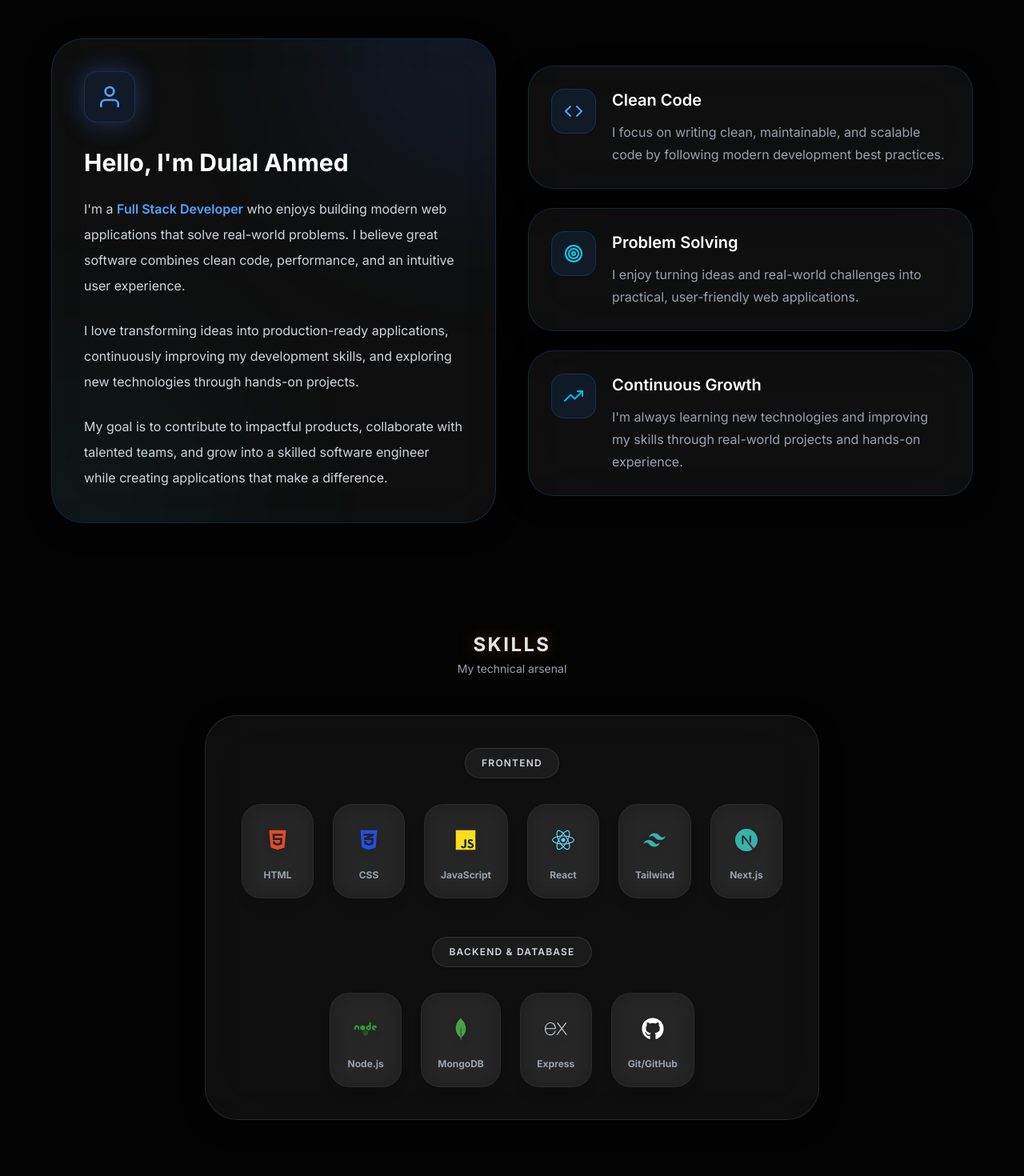
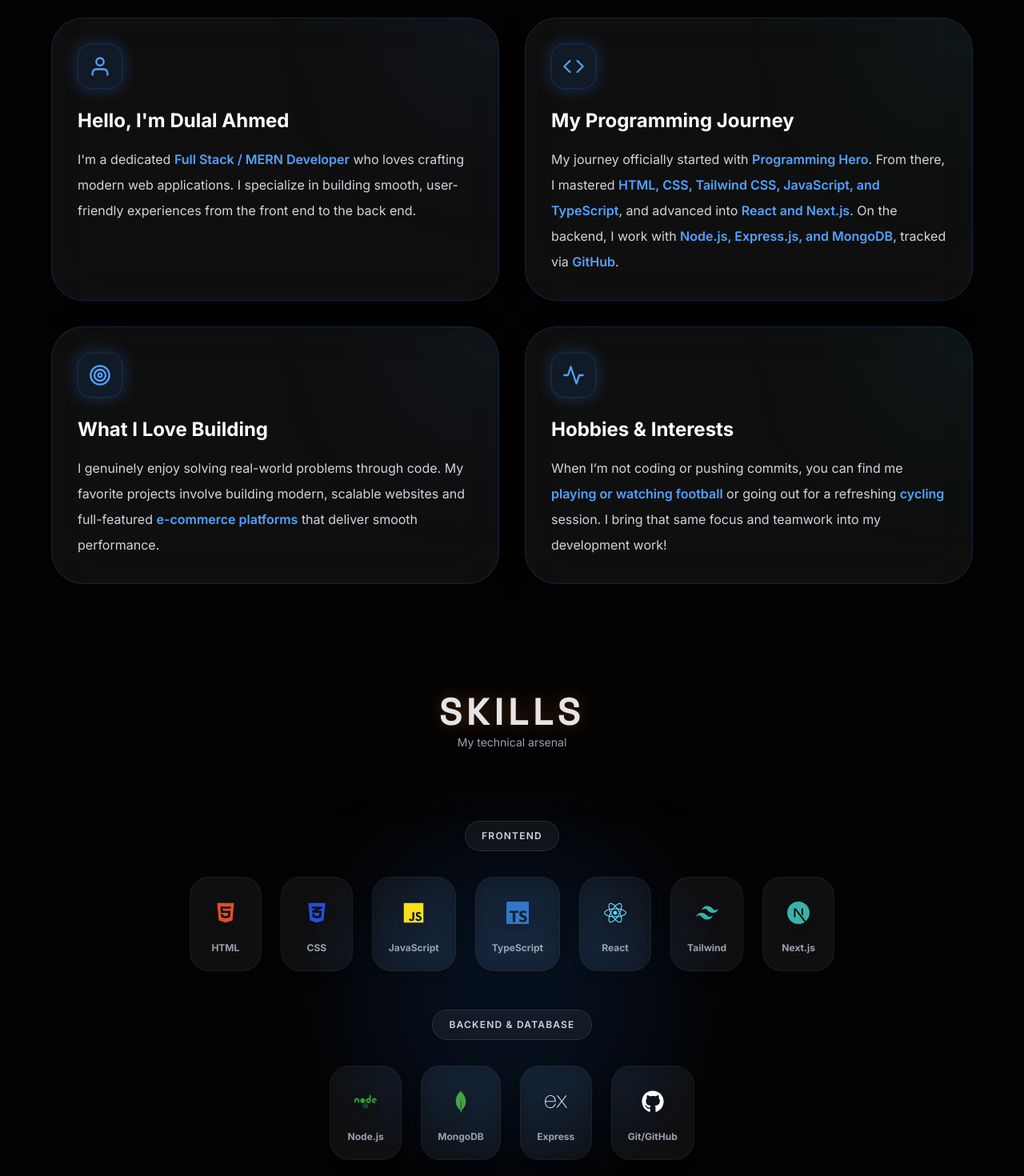
Before and after one commit to dulal71/my-portfolio-dulal-ahmed, a Next.js app: page / in a window 1280 px wide. Shown: the part 1300-2770 px from the top of the page at 80% size. Built offline with nearby package versions, Linux system fonts and the light colour scheme.

Commit message:
add typescript in skills section

```diff
--- a/src/app/globals.css
+++ b/src/app/globals.css
@@ -1,14 +1,18 @@
 @import "tailwindcss";
+
+@theme {
+  --font-sans: var(--font-inter);
+  --font-heading: var(--font-space-grotesk);
+}
 
 /* ── Base Styles ── */
 @layer base {
   body {
     background-color: #030303;
     color: #e5e5e5;
-    font-family: Inter, system-ui, sans-serif;
+    font-family: var(--font-inter);
   }
 }
-
 /* ── Custom CSS Variables ── */
 :root {
   --brand-red: #e11d48;
--- a/src/app/page.js
+++ b/src/app/page.js
@@ -18,12 +18,13 @@ import { Briefcase, CheckCircle, X } from "lucide-react";
 import { FaGraduationCap } from "react-icons/fa";
 import { Heart, Layout, Wind } from "lucide-react";
 import { FaLinkedin } from "react-icons/fa";
-import { FaXTwitter } from "react-icons/fa6";
+
 import { Mail } from "lucide-react";
 import { MapPin } from "lucide-react";
 import { Navbar } from "@/components/Navbar";
 import { Hero } from "@/components/Hero";
 import About from "@/components/About";
+import Skills from "@/components/Skills";
 
 const socialLinks = [
   {
@@ -348,7 +349,7 @@ export default function Home() {
           </div>
 
           <div className="overflow-hidden h-12 mb-8 flex items-center justify-center">
-            <span className="loader-text-span text-lg md:text-2xl font-bold tracking-[0.3em] uppercase text-transparent bg-clip-text bg-gradient-to-r from-brand-orange via-brand-red to-purple-500 drop-shadow-[0_0_15px_rgba(225,29,72,0.5)]">
+            <span className="loader-text-span text-lg md:text-2xl font-bold tracking-[0.3em] uppercase text-transparent bg-clip-text bg-gradient-to-r from-purple-500 via-purple-700 to-purple-500 drop-shadow-[0_0_15px_rgba(225,29,72,0.5)]">
               Welcome to my portfolio
             </span>
           </div>
@@ -374,63 +375,7 @@ export default function Home() {
        <About></About>
 
         {/* Skills */}
-        <section id="skills" className="reveal-section mb-40 pt-10 scroll-mt-20 text-center">
-          <div className="text-center mb-12">
-            <h2 className="text-brand-orange text-2xl font-bold uppercase tracking-widest drop-shadow-[0_0_10px_rgba(249,115,22,0.3)]">Skills</h2>
-            <p className="text-gray-400 text-sm mt-1">My technical arsenal</p>
-          </div>
-
-          <div className="skill-container bg-white/5 backdrop-blur-2xl border border-white/10 rounded-[2.5rem] p-10 max-w-3xl mx-auto shadow-[0_8px_32px_rgba(0,0,0,0.3)] hover:border-white/20 transition-all duration-500 relative overflow-hidden group">
-            <div className="absolute inset-0 bg-gradient-to-tr from-brand-orange/5 to-brand-red/5 opacity-0 group-hover:opacity-100 transition-opacity duration-500"></div>
-
-            {/* Frontend */}
-            <h3 className="text-xs font-semibold text-gray-300 mb-8 uppercase tracking-widest bg-white/5 inline-block px-5 py-2.5 rounded-full border border-white/10 shadow-sm relative z-10">Frontend</h3>
-            <div className="flex flex-wrap justify-center gap-6 mb-12 relative z-10">
-              {[
-                { icon: <FaHtml5 className="w-7 h-7 text-[#E44D26]" />, name: 'HTML' },
-                { icon: <FaCss3Alt className="w-7 h-7 text-[#264DE4]" />, name: 'CSS' },
-                { icon: <IoLogoJavascript className="w-7 h-7 text-[#F7DF1E]" />, name: 'JavaScript' },
-                { icon: <FaReact className="w-7 h-7 text-[#61DAFB]" />, name: 'React' },
-                { icon: <SiTailwindcss className="w-7 h-7 text-[#38B2AC]" />, name: 'Tailwind' },
-                { icon: <SiNextdotjs className="w-7 h-7 text-[#38B2AC]" />, name: 'Next.js' },
-              ].map((skill, idx) => (
-                <motion.div
-                  key={idx}
-                  whileHover={{ y: -5, scale: 1.05 }}
-                  className="skill-item flex flex-col items-center gap-3 bg-white/5  p-5 rounded-3xl border border-white/5 hover:border-white/20 transition-colors backdrop-blur-md shadow-lg hover:shadow-[0_0_25px_rgba(59,130,246,0.5)]"
-                >
-                  <div className="w-12 h-12 flex items-center justify-center drop-shadow-lg">
-                    {skill.icon}
-                  </div>
-                  <span className="text-xs font-bold text-gray-400">{skill.name}</span>
-                </motion.div>
-              ))}
-            </div>
-
-            {/* Backend & Tools */}
-            <h3 className="text-xs font-semibold text-gray-300 mb-8 uppercase tracking-widest bg-white/5 inline-block px-5 py-2.5 rounded-full border border-white/10 shadow-sm relative z-10">Backend & Database</h3>
-            <div className="flex flex-wrap justify-center gap-6 relative z-10">
-              {[
-                { icon: <FaNode className="w-7 h-7 text-[#339933]" />, name: 'Node.js' },
-                { icon: <SiMongodb className="w-7 h-7 text-[#47A248]" />, name: 'MongoDB' },
-                { icon: <SiExpress className="w-7 h-7 text-gray-300" />, name: 'Express' },
-                { icon: <FaGithub className="w-7 h-7 text-white" />, name: 'Git/GitHub' },
-
-              ].map((skill, idx) => (
-                <motion.div
-                  key={idx}
-                  whileHover={{ y: -5, scale: 1.05 }}
-                  className="skill-item flex flex-col items-center gap-3 bg-white/5 hover:bg-white/10 p-5 rounded-3xl border border-white/5 hover:border-white/20 transition-colors backdrop-blur-md shadow-lg hover:hover:shadow-[0_0_25px_rgba(59,130,246,0.5)]"
-                >
-                  <div className="w-12 h-12 flex items-center justify-center drop-shadow-lg">
-                    {skill.icon}
-                  </div>
-                  <span className="text-xs font-bold text-gray-400">{skill.name}</span>
-                </motion.div>
-              ))}
-            </div>
-          </div>
-        </section>
+       <Skills></Skills>
 
         {/* Projects */}
         <section id="projects" className="reveal-section mb-40 pt-10 scroll-mt-20">
--- a/src/components/About.jsx
+++ b/src/components/About.jsx
@@ -6,35 +6,16 @@ import {
   FiCode,
   FiTarget,
   FiTrendingUp,
+  FiActivity,
 } from "react-icons/fi";
-
-const features = [
-  {
-    icon: <FiCode className="w-6 h-6 text-blue-400" />,
-    title: "Clean Code",
-    description:
-      "I focus on writing clean, maintainable, and scalable code by following modern development best practices.",
-  },
-  {
-    icon: <FiTarget className="w-6 h-6 text-cyan-400" />,
-    title: "Problem Solving",
-    description:
-      "I enjoy turning ideas and real-world challenges into practical, user-friendly web applications.",
-  },
-  {
-    icon: <FiTrendingUp className="w-6 h-6 text-sky-400" />,
-    title: "Continuous Growth",
-    description:
-      "I'm always learning new technologies and improving my skills through real-world projects and hands-on experience.",
-  },
-];
 
 const About = () => {
   return (
     <section
       id="about"
-      className="max-w-7xl mx-auto  md:px-10 py-24"
+      className="max-w-7xl mx-auto md:px-10 py-24"
     >
+
       {/* Heading */}
       <motion.div
         initial={{ opacity: 0, y: 40 }}
@@ -57,93 +38,101 @@ const About = () => {
         </p>
       </motion.div>
 
-      {/* Content */}
-      <div className="grid lg:grid-cols-2 gap-10 items-center">
-        {/* Left */}
+      {/* Grid container for separated sections */}
+      <div className="grid md:grid-cols-2 gap-8">
+
+        {/* 1. Introduction Card */}
         <motion.div
-          initial={{ opacity: 0, x: -60 }}
-          whileInView={{ opacity: 1, x: 0 }}
+          initial={{ opacity: 0, y: 30 }}
+          whileInView={{ opacity: 1, y: 0 }}
           viewport={{ once: true }}
-          transition={{ duration: 0.7 }}
-          className="relative overflow-hidden rounded-[2.5rem] border border-blue-500/20 bg-white/5 backdrop-blur-2xl p-5 md:p-10 shadow-[0_8px_32px_rgba(0,0,0,0.35)]"
+          transition={{ duration: 0.5 }}
+          className="relative overflow-hidden rounded-[2.5rem] border border-blue-500/20 bg-white/5 backdrop-blur-2xl p-6 md:p-8 shadow-[0_8px_32px_rgba(0,0,0,0.35)]"
         >
-          {/* Background Glow */}
-          <div className="absolute -top-28 -right-24 w-64 h-64 rounded-full bg-blue-500/20 blur-[120px]" />
-          <div className="absolute -bottom-24 -left-20 w-64 h-64 rounded-full bg-cyan-500/10 blur-[120px]" />
-
+          <div className="absolute -top-20 -right-20 w-48 h-48 rounded-full bg-blue-500/10 blur-[100px]" />
           <div className="relative z-10">
-            <div className="w-16 h-16 rounded-2xl bg-blue-500/10 border border-blue-500/20 flex items-center justify-center mb-8 shadow-[0_0_30px_rgba(59,130,246,0.35)]">
-              <FiUser className="w-8 h-8 text-blue-400" />
+            <div className="w-14 h-14 rounded-2xl bg-blue-500/10 border border-blue-500/20 flex items-center justify-center mb-6 shadow-[0_0_20px_rgba(59,130,246,0.3)]">
+              <FiUser className="w-7 h-7 text-blue-400" />
             </div>
-
-            <h3 className="text-3xl font-bold text-white mb-6">
+            <h3 className="text-2xl font-bold text-white mb-4">
               Hello, I'm Dulal Ahmed
             </h3>
-
-            <div className="space-y-6 text-gray-300 leading-8">
-              <p>
-                I'm a{" "}
+            <p className="text-gray-300 leading-8">
+              I'm a dedicated{" "}
               <span className="text-blue-400 font-semibold">
-                  Full Stack Developer
+                Full Stack / MERN Developer
               </span>{" "}
-                who enjoys building modern web applications that solve
-                real-world problems. I believe great software combines clean
-                code, performance, and an intuitive user experience.
+              who loves crafting modern web applications. I specialize in building smooth, user-friendly experiences from the front end to the back end.
             </p>
-
-              <p>
-                I love transforming ideas into production-ready applications,
-                continuously improving my development skills, and exploring new
-                technologies through hands-on projects.
-              </p>
-
-              <p>
-                My goal is to contribute to impactful products, collaborate with
-                talented teams, and grow into a skilled software engineer while
-                creating applications that make a difference.
-              </p>
-            </div>
           </div>
         </motion.div>
 
-        {/* Right Cards */}
-        <div className="space-y-6">
-          {features.map((item, index) => (
+        {/* 2. Programming Journey Card */}
         <motion.div
-              key={item.title}
-              initial={{ opacity: 0, x: 60 }}
-              whileInView={{ opacity: 1, x: 0 }}
+          initial={{ opacity: 0, y: 30 }}
+          whileInView={{ opacity: 1, y: 0 }}
           viewport={{ once: true }}
-              transition={{
-                duration: 0.6,
-                delay: index * 0.15,
-              }}
-              whileHover={{
-                y: -8,
-                scale: 1.02,
-              }}
-              className="relative overflow-hidden rounded-[2rem] border border-blue-500/20 bg-white/5 backdrop-blur-2xl p-7 shadow-[0_8px_32px_rgba(0,0,0,0.35)] hover:border-blue-400/40 hover:shadow-[0_0_40px_rgba(59,130,246,0.25)] transition-all duration-500"
+          transition={{ duration: 0.5, delay: 0.1 }}
+          className="relative overflow-hidden rounded-[2.5rem] border border-blue-500/20 bg-white/5 backdrop-blur-2xl p-6 md:p-8 shadow-[0_8px_32px_rgba(0,0,0,0.35)]"
         >
-              <div className="absolute inset-0 bg-gradient-to-r from-blue-500/5 to-cyan-500/5 opacity-0 hover:opacity-100 transition-opacity duration-500" />
-
-              <div className="relative z-10 flex gap-5">
-                <div className="w-14 h-14 rounded-2xl bg-blue-500/10 border border-blue-500/20 flex items-center justify-center flex-shrink-0">
-                  {item.icon}
+          <div className="absolute -top-20 -right-20 w-48 h-48 rounded-full bg-cyan-500/10 blur-[100px]" />
+          <div className="relative z-10">
+            <div className="w-14 h-14 rounded-2xl bg-blue-500/10 border border-blue-500/20 flex items-center justify-center mb-6 shadow-[0_0_20px_rgba(59,130,246,0.3)]">
+              <FiCode className="w-7 h-7 text-blue-400" />
             </div>
-
-                <div>
-                  <h4 className="text-xl font-semibold text-white mb-3">
-                    {item.title}
-                  </h4>
-
-                  <p className="text-gray-400 leading-7">
-                    {item.description}
+            <h3 className="text-2xl font-bold text-white mb-4">
+              My Programming Journey
+            </h3>
+            <p className="text-gray-300 leading-8">
+              My journey officially started with <span className="text-blue-400 font-semibold">Programming Hero</span>. From there, I mastered <span className="text-blue-400 font-semibold">HTML, CSS, Tailwind CSS, JavaScript, and TypeScript</span>, and advanced into <span className="text-blue-400 font-semibold">React and Next.js</span>. On the backend, I work with <span className="text-blue-400 font-semibold">Node.js, Express.js, and MongoDB</span>, tracked via <span className="text-blue-400 font-semibold">GitHub</span>.
             </p>
           </div>
+        </motion.div>
+
+        {/* 3. Work I Enjoy Card */}
+        <motion.div
+          initial={{ opacity: 0, y: 30 }}
+          whileInView={{ opacity: 1, y: 0 }}
+          viewport={{ once: true }}
+          transition={{ duration: 0.5, delay: 0.2 }}
+          className="relative overflow-hidden rounded-[2.5rem] border border-blue-500/20 bg-white/5 backdrop-blur-2xl p-6 md:p-8 shadow-[0_8px_32px_rgba(0,0,0,0.35)]"
+        >
+          <div className="absolute -top-20 -right-20 w-48 h-48 rounded-full bg-blue-500/10 blur-[100px]" />
+          <div className="relative z-10">
+            <div className="w-14 h-14 rounded-2xl bg-blue-500/10 border border-blue-500/20 flex items-center justify-center mb-6 shadow-[0_0_20px_rgba(59,130,246,0.3)]">
+              <FiTarget className="w-7 h-7 text-blue-400" />
+            </div>
+            <h3 className="text-2xl font-bold text-white mb-4">
+              What I Love Building
+            </h3>
+            <p className="text-gray-300 leading-8">
+              I genuinely enjoy solving real-world problems through code. My favorite projects involve building modern, scalable websites and full-featured <span className="text-blue-400 font-semibold">e-commerce platforms</span> that deliver smooth performance.
+            </p>
           </div>
         </motion.div>
-          ))}
+
+        {/* 4. Hobbies & Personality Card */}
+        <motion.div
+          initial={{ opacity: 0, y: 30 }}
+          whileInView={{ opacity: 1, y: 0 }}
+          viewport={{ once: true }}
+          transition={{ duration: 0.5, delay: 0.3 }}
+          className="relative overflow-hidden rounded-[2.5rem] border border-blue-500/20 bg-white/5 backdrop-blur-2xl p-6 md:p-8 shadow-[0_8px_32px_rgba(0,0,0,0.35)]"
+        >
+          <div className="absolute -top-20 -right-20 w-48 h-48 rounded-full bg-cyan-500/10 blur-[100px]" />
+          <div className="relative z-10">
+            <div className="w-14 h-14 rounded-2xl bg-blue-500/10 border border-blue-500/20 flex items-center justify-center mb-6 shadow-[0_0_20px_rgba(59,130,246,0.3)]">
+              <FiActivity className="w-7 h-7 text-blue-400" />
             </div>
+            <h3 className="text-2xl font-bold text-white mb-4">
+              Hobbies & Interests
+            </h3>
+            <p className="text-gray-300 leading-8">
+              When I’m not coding or pushing commits, you can find me <span className="text-blue-400 font-semibold">playing or watching football</span> or going out for a refreshing <span className="text-blue-400 font-semibold">cycling</span> session. I bring that same focus and teamwork into my development work!
+            </p>
+          </div>
+        </motion.div>
+
       </div>
     </section>
   );
--- /dev/null
+++ b/src/components/Skills.jsx
@@ -0,0 +1,73 @@
+import React from 'react';
+import { FaCss3Alt, FaGithub, FaHtml5, FaNode, FaReact } from 'react-icons/fa';
+import { IoLogoJavascript } from 'react-icons/io5';
+import { SiExpress, SiMongodb, SiNextdotjs, SiTailwindcss, SiTypescript } from 'react-icons/si';
+import { motion, AnimatePresence } from "framer-motion";
+import { spaceGrotesk } from '@/lib/fonts';
+const Skills = () => {
+    return (
+       <section id="skills" className="reveal-section mb-40 pt-10 scroll-mt-20 text-center">
+      {/* Top section heading */}
+      <div className="text-center mb-12">
+        <h2 className={`${spaceGrotesk.className} text-3xl md:text-4xl lg:text-5xl font-bold uppercase tracking-widest drop-shadow-[0_0_10px_rgba(249,115,22,0.3)]`}>SKILLS</h2>
+        <p className="text-gray-400 text-sm mt-1">My technical arsenal</p>
+      </div>
+
+      <div className="skill-container backdrop-blur-2xl rounded-[2.5rem] p-10 max-w-4xl mx-auto shadow-[0_8px_32px_rgba(0,0,0,0.3)] hover:border-white/20 transition-all duration-500 relative overflow-hidden group">
+        {/* Ambient blue glow blob positioned dead center *inside* the card container */}
+        <div className="pointer-events-none absolute top-1/2 left-1/2 -translate-x-1/2 -translate-y-1/2 w-96 h-96 bg-blue-500/10 rounded-full blur-3xl z-0" />
+
+        <div className="absolute inset-0 bg-gradient-to-tr from-brand-orange/5 to-brand-red/5 opacity-0 group-hover:opacity-100 transition-opacity duration-500"></div>
+
+        {/* Frontend */}
+        <h3 className="text-xs font-semibold text-gray-300 mb-8 uppercase tracking-widest bg-white/5 inline-block px-5 py-2.5 rounded-full border border-white/10 shadow-sm relative z-10">Frontend</h3>
+        <div className="flex flex-wrap justify-center gap-6 mb-12 relative z-10">
+          {[
+            { icon: <FaHtml5 className="w-7 h-7 text-[#E44D26]" />, name: 'HTML' },
+            { icon: <FaCss3Alt className="w-7 h-7 text-[#264DE4]" />, name: 'CSS' },
+            { icon: <IoLogoJavascript className="w-7 h-7 text-[#F7DF1E]" />, name: 'JavaScript' },
+            { icon: <SiTypescript className="w-7 h-7 text-[#3178C6]" />, name: 'TypeScript' },
+            { icon: <FaReact className="w-7 h-7 text-[#61DAFB]" />, name: 'React' },
+            { icon: <SiTailwindcss className="w-7 h-7 text-[#38B2AC]" />, name: 'Tailwind' },
+            { icon: <SiNextdotjs className="w-7 h-7 text-[#38B2AC]" />, name: 'Next.js' },
+          ].map((skill, idx) => (
+            <motion.div
+              key={idx}
+              whileHover={{ y: -5, scale: 1.05 }}
+              className="skill-item flex flex-col items-center gap-3 bg-white/5 p-5 rounded-3xl border border-white/5 hover:border-white/20 transition-colors backdrop-blur-md shadow-lg hover:shadow-[0_0_25px_rgba(59,130,246,0.5)]"
+            >
+              <div className="w-12 h-12 flex items-center justify-center drop-shadow-lg">
+                {skill.icon}
+              </div>
+              <span className="text-xs font-bold text-gray-400">{skill.name}</span>
+            </motion.div>
+          ))}
+        </div>
+
+        {/* Backend & Tools */}
+        <h3 className="text-xs font-semibold text-gray-300 mb-8 uppercase tracking-widest bg-white/5 inline-block px-5 py-2.5 rounded-full border border-white/10 shadow-sm relative z-10">Backend & Database</h3>
+        <div className="flex flex-wrap justify-center gap-6 relative z-10">
+          {[
+            { icon: <FaNode className="w-7 h-7 text-[#339933]" />, name: 'Node.js' },
+            { icon: <SiMongodb className="w-7 h-7 text-[#47A248]" />, name: 'MongoDB' },
+            { icon: <SiExpress className="w-7 h-7 text-gray-300" />, name: 'Express' },
+            { icon: <FaGithub className="w-7 h-7 text-white" />, name: 'Git/GitHub' },
+          ].map((skill, idx) => (
+            <motion.div
+              key={idx}
+              whileHover={{ y: -5, scale: 1.05 }}
+              className="skill-item flex flex-col items-center gap-3 bg-white/5 hover:bg-white/10 p-5 rounded-3xl border border-white/5 hover:border-white/20 transition-colors backdrop-blur-md shadow-lg hover:hover:shadow-[0_0_25px_rgba(59,130,246,0.5)]"
+            >
+              <div className="w-12 h-12 flex items-center justify-center drop-shadow-lg">
+                {skill.icon}
+              </div>
+              <span className="text-xs font-bold text-gray-400">{skill.name}</span>
+            </motion.div>
+          ))}
+        </div>
+      </div>
+    </section>
+    );
+};
+
+export default Skills;
--- /dev/null
+++ b/src/lib/fonts.js
@@ -0,0 +1,10 @@
+import { Inter, Space_Grotesk } from "next/font/google";
+
+export const inter = Inter({
+  subsets: ["latin"],
+});
+
+export const spaceGrotesk = Space_Grotesk({
+  subsets: ["latin"],
+  weight: ["400", "500", "600", "700"],
+});
```
Also changed, not shown: src/app/layout.js (+5 -3 lines), src/components/Hero.jsx (+5 -5 lines). Lines whose indentation alone changed are shown as unchanged.
